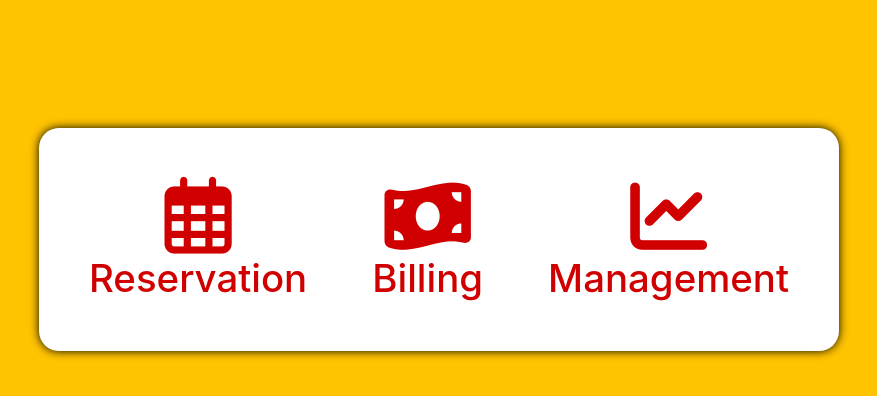
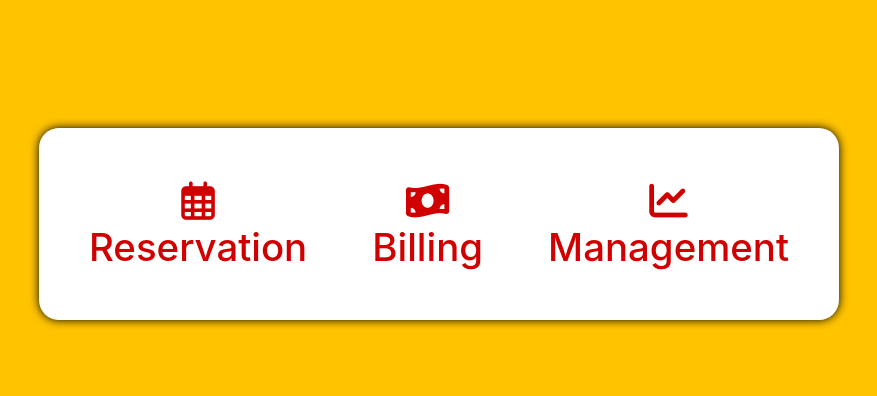
Before and after one commit to loganhersh/Group3-Inc, a website: page HMS/pages/home.html in a window 1280 px wide. Shown: the whole page, without its empty margins (201-1078 px from the left). Drawn offline with nearby package versions, Linux system fonts and the light colour scheme.

Commit message:
made icons smaller on home page like the professor asked

```diff
--- a/HMS/pages/home.html
+++ b/HMS/pages/home.html
@@ -11,16 +11,16 @@
 <div class="container-fluid" id="home-container">
 	<div class="row justify-content-center">
 		<div class="col-md">
-			<a class="h2 home-tab" href="reservations"><i class="far fa-calendar-alt home-tab fa-2x"></i>Reservation</a>
+			<a class="h2 home-tab" href="reservations"><i class="far fa-calendar-alt home-tab fa-1x"></i>Reservation</a>
 		</div>
 		<div class="col-md">
-			<a class="h2 home-tab" href="billing"><i class="fas fa-money-bill-wave home-tab fa-2x"></i>Billing</a>
+			<a class="h2 home-tab" href="billing"><i class="fas fa-money-bill-wave home-tab fa-1x"></i><br>Billing</a>
 		</div>
 		<div class="col-md">
-			<a class="h2 home-tab" href="management"><i class="fas fa-chart-line home-tab fa-2x"></i>Management</a>
+			<a class="h2 home-tab" href="management"><i class="fas fa-chart-line home-tab fa-1x"></i>Management</a>
 		</div>
 		<div class="col-md d-none" id="admin-tab">
-			<a class="h2 home-tab" href="admin"><i class="fas fa-users-cog home-tab fa-2x"></i>Admin</a>
+			<a class="h2 home-tab" href="admin"><i class="fas fa-users-cog home-tab fa-1x"></i><br>Admin</a>
 		</div>
 	</div>
 </div>
```
